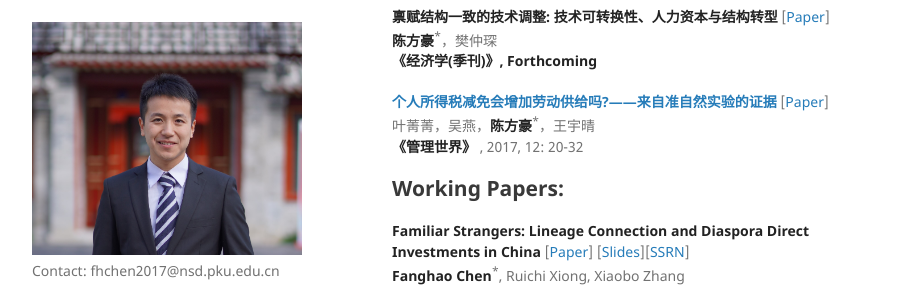
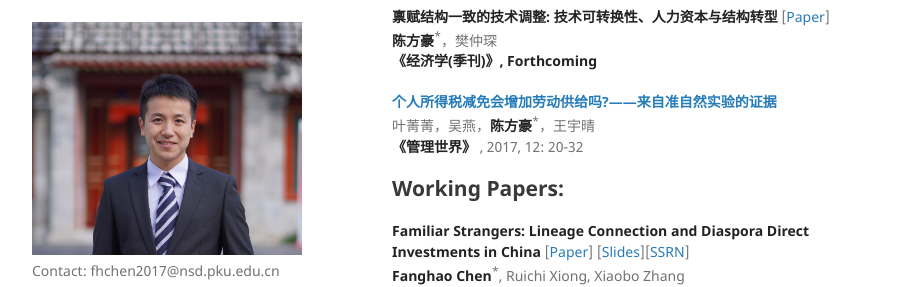
Before and after one commit to FanghaoChen/homepage, a Jekyll site: the page built from research.md, in a window 1280 px wide and 900 px high. Shown: the part 233-520 px from the top of the window, without its empty margins (178-1083 px from the left). Built offline with Jekyll 4.4.1, drawn with Linux system fonts in a browser that asks for light colours.

Commit message:
Update research.md

```diff
--- a/research.md
+++ b/research.md
@@ -14,7 +14,7 @@ layout: default
 **陈方豪**<sup>*</sup>，樊仲琛 <br/>
 **《经济学(季刊)》, Forthcoming**
 
-**[个人所得税减免会增加劳动供给吗?——来自准自然实验的证据](http://www.cnki.com.cn/Article/CJFDTOTAL-GLSJ201712009.htm)** [[Paper](http://www.cnki.com.cn/Article/CJFDTOTAL-GLSJ201712009.htm)] <br/>
+**[个人所得税减免会增加劳动供给吗?——来自准自然实验的证据](http://www.cnki.com.cn/Article/CJFDTOTAL-GLSJ201712009.htm)** <br/>
 叶菁菁，吴燕，**陈方豪**<sup>*</sup>，王宇晴 <br/>
 **《管理世界》** , 2017, 12: 20-32
 
```
